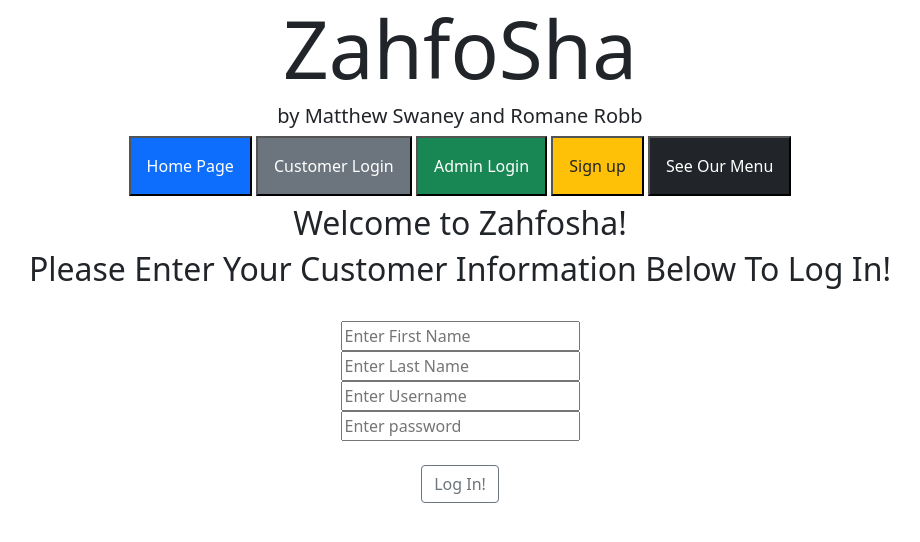
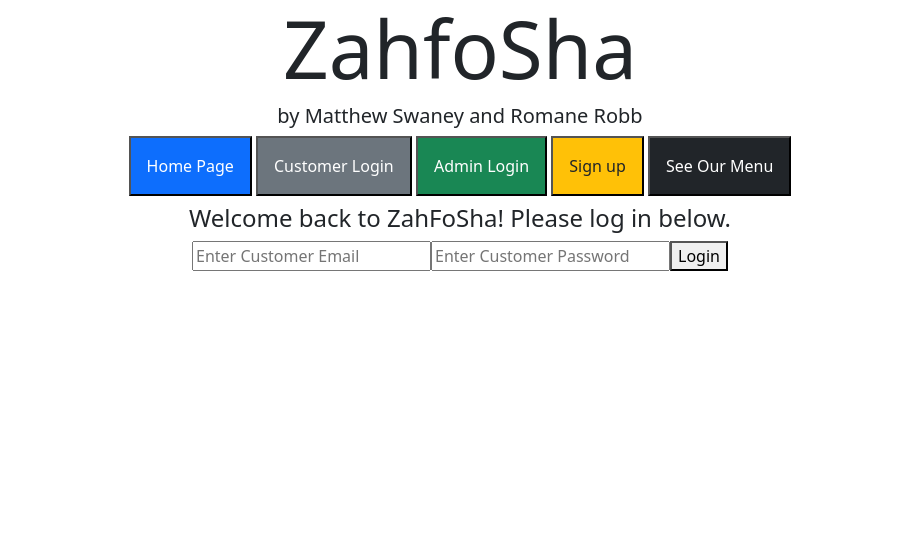
Before and after one commit to SyntaxError-JARS/ZahfoSha_FE_msrr, a React (Create React App) app: page /login in a window 1280 px wide. Shown: the top 542 px of the page, without its empty margins (180-1100 px from the left). Built offline with nearby package versions, Linux system fonts and the light colour scheme.

Commit message:
Updated my customer login.

```diff
--- a/src/components/Customer/customerlogin.jsx
+++ b/src/components/Customer/customerlogin.jsx
@@ -1,67 +1,51 @@
 import React from "react";
-import { useRef } from "react";
 import axios from "axios";
+import { useContext, useRef } from "react";
+import { useNavigate } from "react-router-dom";
+import { userContext } from "../../App";
 
 export default function CustomerLogin() {
 
-    const fnameInput = useRef();
-    const lnameInput = useRef();
-    const usernameInput = useRef();
+    const emailInput = useRef();
     const passwordInput = useRef();
-    //const balanceInput = useRef();
-    // const isAdmin = false;
+    const [user, setUser] = useContext(userContext);
+    const navigate = useNavigate();
+    const url = "http://localhost:8080/Zah-fo'-Sha";
+    const isAdmin = false;
 
+    async function login() {
+        // Whenever you are getting a useRefs value, make sure it's inside some function call. Otherwise it will
+        // error due to the refInput.current = undefined, meaning there is no .value available
+        const customer = {
+            email: emailInput.current.value,
+            password: passwordInput.current.value,
+        };
 
-    // const customer = {
-
-    //     fname: "Romane",
-    //     lname: "Robb",
-    //     username: "romanerobb",
-    //     password: "passwordrobb",
-    //     balance:  10,
-    //     isAdmin: false
-    // }
-
-    const url = "http://localhost:8080/Zah-fo'-Sha/customer"
-
-    async function CustomerLogin(){
-
-        const customer = {
-
-            fname: fnameInput.current.value,
-            lname: lnameInput.current.value,
-            username: usernameInput.current.value,
-            password: passwordInput.current.value,
-            balance:  0,
-            isAdmin: false
-        }
-
-        try{
-        const response = await axios.post(`${url}/customer/customerlogin` , customer)
-        // balance = 0;
-        // isAdmin = false;
-        console.log(response)
-        } catch(error){
-            console.error(error.response.data)
-            console.log(error)
+        if (customer.password === "hello") {
+            alert("You need to reset your password");
+        } else {
+            try {
+                const response = await axios.post(`${url}/auth`, customer);
+                console.log(response.data);
+                console.log("Hey this is the customer prior ", user);
+                setUser({ ...user, email: customer.email });
+                console.log("This is after we set the customer ", user);
+                // the below code, manipulates the DOM
+                // window.location.replace("http://localhost:3000/dashboard");
+                navigate("/dashboard");
+            } catch (error) {
+                console.error(error.response.data);
+                alert(error.response.data);
+            }
         }
     }
 
-    return(
+    return (
         <>
-        <h2>Welcome to Zahfosha!</h2>
-        <h2>Please Enter Your Customer Information Below To Log In!</h2>
-        <br></br>
-        <input placeholder="Enter First Name" ref={fnameInput}></input>
-        <br></br>
-        <input placeholder="Enter Last Name" ref={lnameInput}></input>
-        <br></br>
-        <input placeholder="Enter Username" ref={usernameInput}></input>
-        <br></br>
-        <input type="password" placeholder="Enter password" ref={passwordInput}></input>
-        <br></br>
-        <br></br>
-        <button type="button" class="btn btn-outline-secondary" onClick={CustomerLogin}>Log In!</button>
+            <h4>Welcome back to ZahFoSha! Please log in below.</h4>
+            <input placeholder="Enter Customer Email" ref={emailInput}></input>
+            <input type="password" placeholder="Enter Customer Password" ref={passwordInput}></input>
+            <button onClick={login}>Login</button>
         </>
-    )
+    );
 }
--- a/src/components/Customer/customerregistration.jsx
+++ b/src/components/Customer/customerregistration.jsx
@@ -37,7 +37,7 @@ export default function CustomerRegistration() {
         }
 
         try{
-        const response = await axios.post(`${url}/customer/customerregistration` , customer)
+        const response = await axios.post(`${url}` , customer)
         // balance = 0;
         // isAdmin = false;
         console.log(response)
--- a/src/components/Menu/menuupdate.jsx
+++ b/src/components/Menu/menuupdate.jsx
@@ -26,7 +26,7 @@ export default function MenuUpdate() {
 
     async function MenuUpdate(){
 
-        const customer = {
+        const menu = {
 
             fname: fnameInput.current.value,
             lname: lnameInput.current.value,
@@ -50,7 +50,7 @@ export default function MenuUpdate() {
     return(
         <>
         <h2>Welcome to Zahfosha!</h2>
-        <h2>Please Enter Your Customer Information Below To Log In!</h2>
+        <h2>Please Update The Menu Below!</h2>
         <br></br>
         <input placeholder="Enter First Name" ref={fnameInput}></input>
         <br></br>
```
Also changed, not shown: src/components/Customer/customerupdate.jsx (added).
